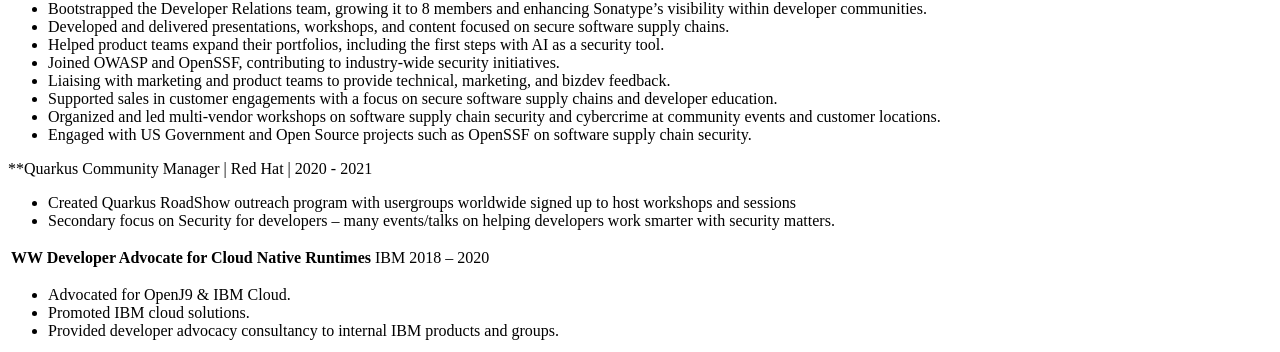
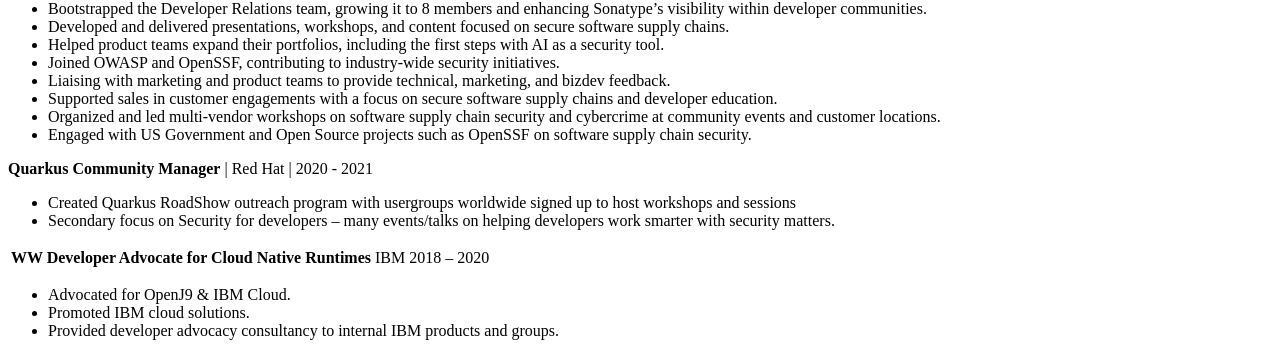
Before and after one commit to spoole167/spoole167.github.io, a Jekyll site: the page built from cv.md, in a window 1280 px wide and 900 px high, scrolled down 615 px. Shown: the part 100-452 px from the top of the window. Built offline with Jekyll 4.4.1, drawn with Linux system fonts in a browser that asks for light colours.

Commit message:
Update cv.md

```diff
--- a/cv.md
+++ b/cv.md
@@ -45,7 +45,7 @@
 * Organized and led multi-vendor workshops on software supply chain security and cybercrime at community events and customer locations.
 * Engaged with US Government and Open Source projects such as OpenSSF on software supply chain security.
 
-**Quarkus Community Manager | Red Hat | 2020 - 2021
+**Quarkus Community Manager** | Red Hat | 2020 - 2021
 * Created Quarkus RoadShow outreach program with usergroups worldwide signed up to host workshops and sessions
 * Secondary focus on Security for developers – many events/talks on helping developers work smarter with security matters.
 
```
